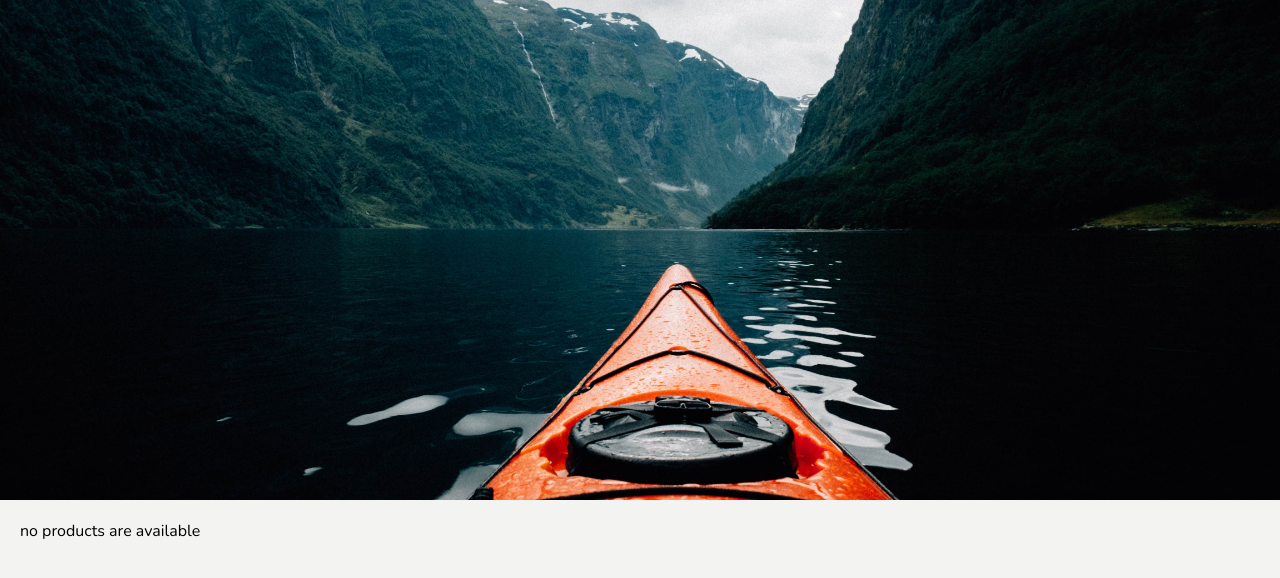
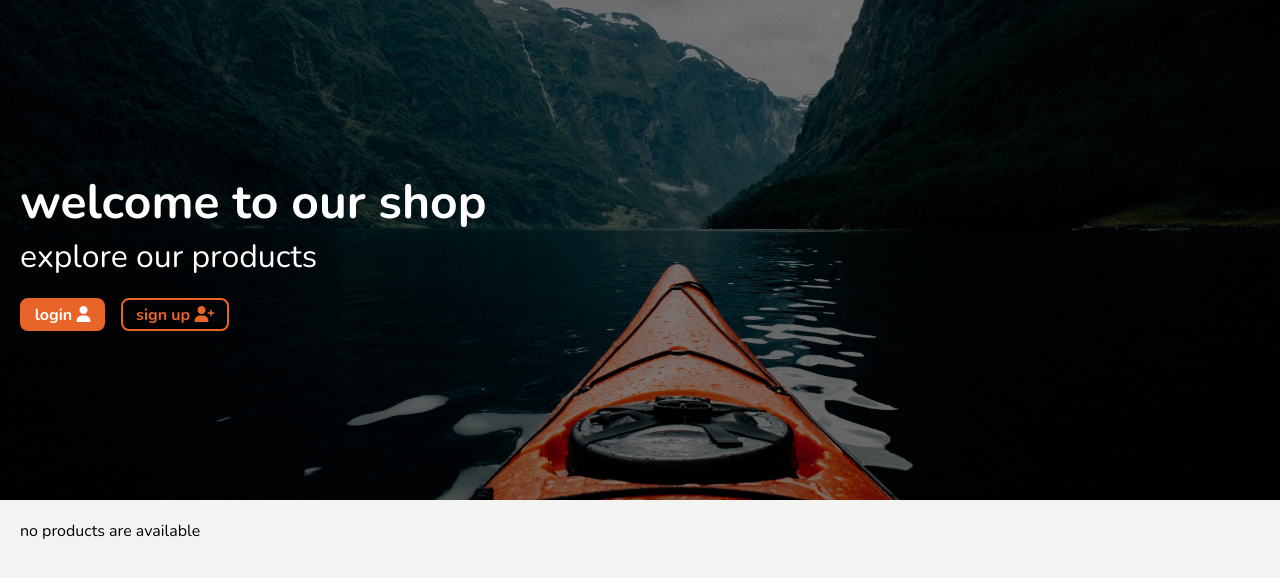
Before and after one commit to Bayi-Mostapha/adrar_outdoor_equipment, a PHP site: page /home.php in a window 1280 px wide. Shown: the part 48-626 px from the top of the page. Run offline with PHP 8.4, Linux system fonts and the light colour scheme; data that the repository does not hold is empty; some libraries are stand-ins or nearby versions.

Commit message:
styled home page

```diff
--- a/home.php
+++ b/home.php
@@ -22,7 +22,11 @@
                         <a href=\"user/logout.php\" class=\"icon-btn\"><i class=\"fa-solid fa-arrow-right-from-bracket\"></i></a>
                     </div>
                 </div>
-                <div class=\"home-bg home-bg2\"></div>
+                <div class=\"home-bg home-bg2\">
+                    <h1 class=\"bg-content\">welcome <span class=\"color\">$_SESSION[name]</span></h1>
+                    <p class=\"bg-content\">explore our products</p>
+                    <button class=\"scroll-down mb-btn bg-content\"><i class=\"fa-solid fa-arrow-down\"></i></button>
+                </div>
                 ";
         } else {
             echo "
@@ -30,7 +34,14 @@
                     <div class=\"logo\">logo</div>
                     <a href=\"login.php\" class=\"icon-btn\"><i class=\"fa-solid fa-right-to-bracket\"></i></a>
                 </div>
-                <div class=\"home-bg home-bg1\"></div>
+                <div class=\"home-bg home-bg1\">
+                    <h1 class=\"bg-content\">welcome to our shop</h1>
+                    <p class=\"bg-content\">explore our products</p>
+                    <div class=\"btns bg-content\">
+                        <a href=\"login.php\" class=\"mb-btn login-action\">login <i class=\"fa-solid fa-user\"></i></a>
+                        <a href=\"sign-up.php\" class=\"mb-btn sign-up-action\">sign up <i class=\"fa-solid fa-user-plus\"></i></a>
+                    </div>
+                </div>
                 ";
         }
     ?>
--- a/styles/home.css
+++ b/styles/home.css
@@ -4,22 +4,115 @@
     gap: 1rem;
 }
 
+.home-bg {
+    width: 100%;
+    height: 500px;
+
+    position: relative;
+    z-index: 1;
+}
+
+.home-bg::after {
+    content: "";
+    width: 100%;
+    height: 100%;
+    position: absolute;
+    top: 0;
+    left: 0;
+    z-index: 2;
+    background-color: rgba(0, 0, 0, 0.5);
+}
+
 .home-bg1 {
+    padding: 20px;
+    display: flex;
+    flex-direction: column;
+    justify-content: center;
+
+    color: var(--txt2);
     background-color: black;
     background: url('../images/home-bg.jpg');
     background-repeat: no-repeat;
     background-size: cover;
     background-position: center;
-    width: 100%;
-    height: 500px;
+}
+
+.home-bg .btns {
+    margin-top: 20px;
+}
+
+.login-action {
+    padding: .2rem .8rem;
+
+    display: inline-block;
+
+    color: var(--txt2);
+    border: 2px solid var(--main-color);
+    background-color: var(--main-color);
+    border-radius: 8px;
+    font-weight: 700;
+}
+
+.sign-up-action {
+    padding: .2rem .8rem;
+
+    display: inline-block;
+
+    color: var(--main-color);
+    border: 2px solid var(--main-color);
+    border-radius: 8px;
+    font-weight: 700;
+    transition: all 300ms;
+}
+
+.sign-up-action:hover {
+    color: var(--txt2);
+    background-color: var(--main-color);
 }
 
 .home-bg2 {
+    display: flex;
+    flex-direction: column;
+    justify-content: center;
+    align-items: center;
+
+    color: var(--txt2);
     background-color: black;
     background: url('../images/home-bg2.jpg');
     background-repeat: no-repeat;
     background-size: cover;
     background-position: center;
-    width: 100%;
-    height: 500px;
 }
+
+.bg-content {
+    position: relative;
+    z-index: 3;
+}
+
+.color {
+    color: var(--main-color);
+}
+
+h1.bg-content {
+    font-size: 3rem;
+}
+
+p.bg-content {
+    font-size: 2rem;
+}
+
+.scroll-down {
+    margin-top: 2rem;
+    padding: .2rem .75rem;
+    font-size: var(--big);
+
+    color: var(--txt2);
+    border: 3px solid var(--txt2);
+    border-radius: 50%;
+    transition: all 300ms;
+}
+
+.scroll-down:hover {
+    color: var(--main-color);
+    border-color: var(--main-color);
+}
```
